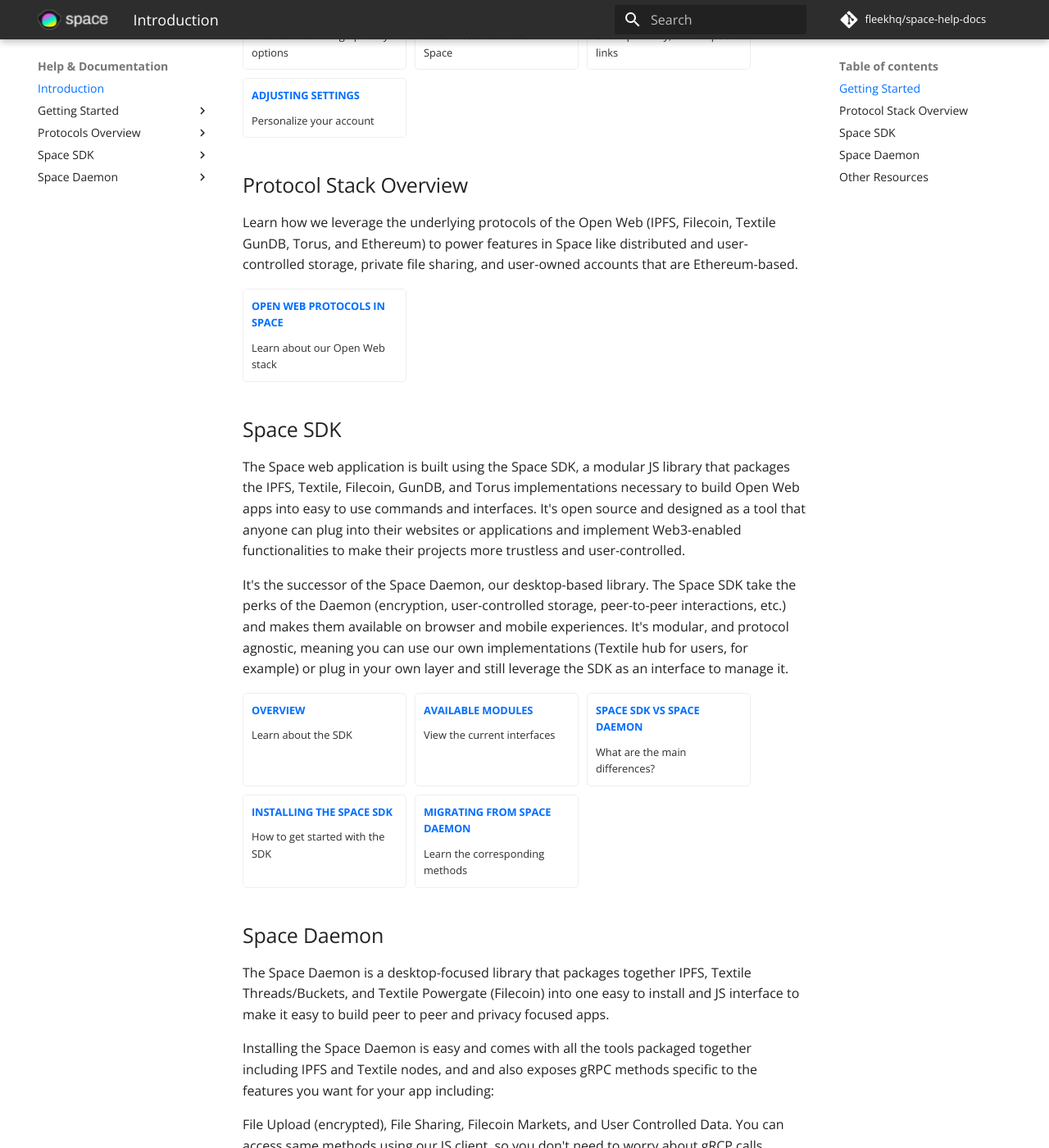
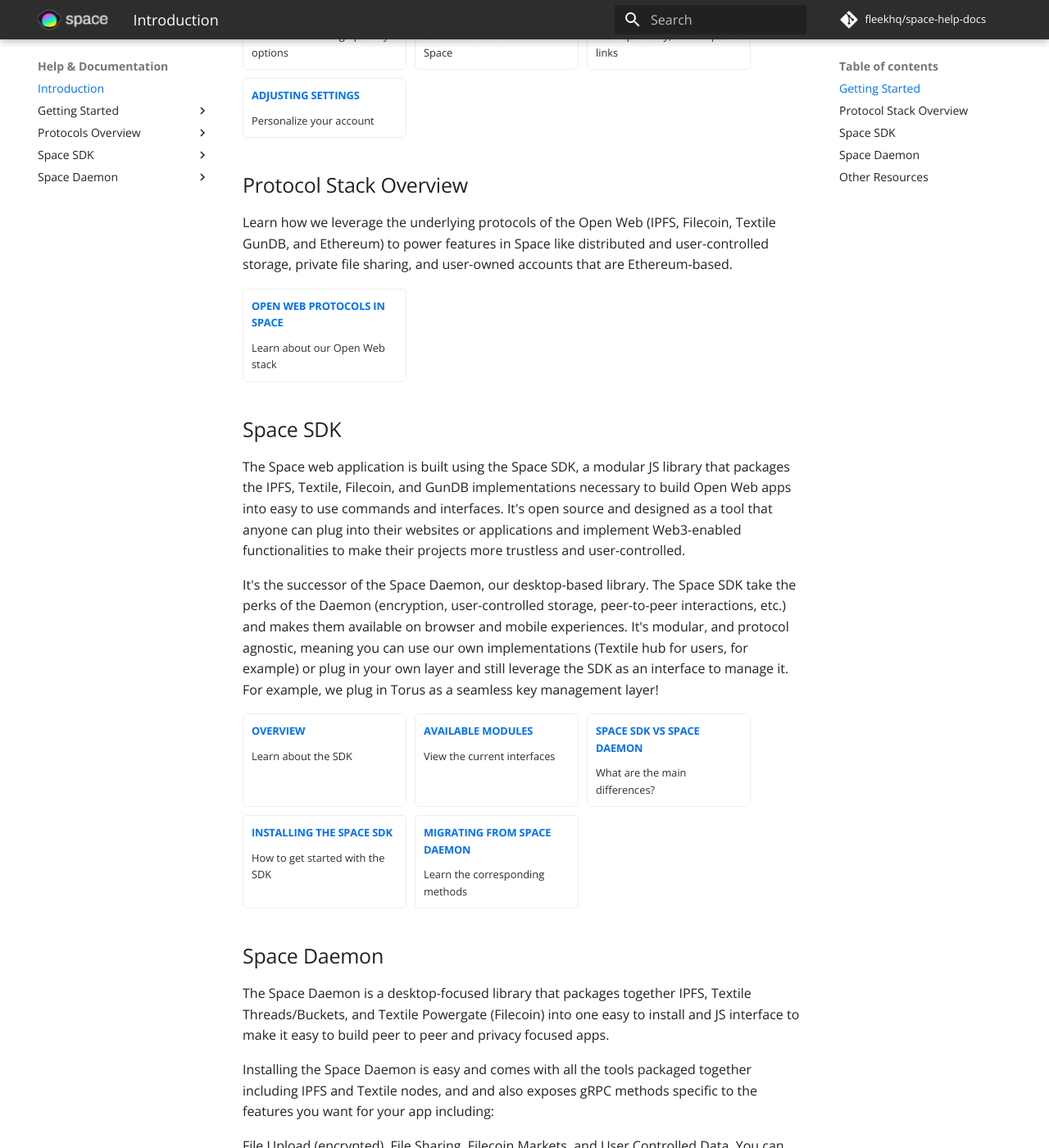
Before and after one commit to FleekHQ/space-help-docs, an MkDocs documentation site: the page built from docs/index.md, in a window 1280 px wide and 1400 px high, scrolled down 1201 px. Shown: the whole window at 82% size. Built offline with MkDocs 1.6.1 and Material for MkDocs 9.7.7, drawn with Linux system fonts in a browser that asks for light colours; a script that is not in the unit is left out; comment, search, counter and statistics services are not loaded; some of the changed text lies outside the part shown.

Commit message:
Torus addition

```diff
--- a/docs/index.md
+++ b/docs/index.md
@@ -18,7 +18,7 @@
 
 **Need support or have an idea to share?** talk to our team using the **pop-up chat window** to the right of the screen.
 
-Space is an open-source, user-controlled, and encrypted platform for storing and sharing files. It is built using Open Web protocols like IPFS, Textile, Filecoin, GunDB, Ethereum, and Torus through the open source Space SDK library, built by us to and available for anyone that also wants to create applications or websites powered by the underlying protocols of the Open Web. Made by the team at [Fleek](https://fleek.co/).
+Space is an open-source, user-controlled, and encrypted platform for storing and sharing files. It is built using Open Web protocols like IPFS, Textile, Filecoin, GunDB, and Ethereum through the open source Space SDK library, built by us to and available for anyone that also wants to create applications or websites powered by the underlying protocols of the Open Web. Made by the team at [Fleek](https://fleek.co/).
 
 In its first Beta release, Space is available as a **browser application**, accessible from any browser through our [Website](https://space.storage).
 
@@ -51,7 +51,7 @@
 
 ## Protocol Stack Overview
 
-Learn how we leverage the underlying protocols of the Open Web (IPFS, Filecoin, Textile GunDB, Torus, and Ethereum) to power features in Space like distributed and user-controlled storage, private file sharing, and user-owned accounts that are Ethereum-based.
+Learn how we leverage the underlying protocols of the Open Web (IPFS, Filecoin, Textile GunDB, and Ethereum) to power features in Space like distributed and user-controlled storage, private file sharing, and user-owned accounts that are Ethereum-based.
 
 <div class="prev-boxes-list">
 <a href="./protocols-overview/overview/" class="prev-box">
@@ -63,9 +63,9 @@
 
 ## Space SDK
 
-The Space web application is built using the Space SDK, a modular JS library that packages the IPFS, Textile, Filecoin, GunDB, and Torus implementations necessary to build Open Web apps into easy to use commands and interfaces. It's open source and designed as a tool that anyone can plug into their websites or applications and implement Web3-enabled functionalities to make their projects more trustless and user-controlled.
+The Space web application is built using the Space SDK, a modular JS library that packages the IPFS, Textile, Filecoin, and GunDB implementations necessary to build Open Web apps into easy to use commands and interfaces. It's open source and designed as a tool that anyone can plug into their websites or applications and implement Web3-enabled functionalities to make their projects more trustless and user-controlled.
 
-It's the successor of the Space Daemon, our desktop-based library. The Space SDK take the perks of the Daemon (encryption, user-controlled storage, peer-to-peer interactions, etc.) and makes them available on browser and mobile experiences. It's modular, and protocol agnostic, meaning you can use our own implementations (Textile hub for users, for example) or plug in your own layer and still leverage the SDK as an interface to manage it.
+It's the successor of the Space Daemon, our desktop-based library. The Space SDK take the perks of the Daemon (encryption, user-controlled storage, peer-to-peer interactions, etc.) and makes them available on browser and mobile experiences. It's modular, and protocol agnostic, meaning you can use our own implementations (Textile hub for users, for example) or plug in your own layer and still leverage the SDK as an interface to manage it. For example, we plug in Torus as a seamless key management layer!
 
 <div class="prev-boxes-list">
 <a href="./space-sdk/overview/#Introduction" class="prev-box">
```
Also changed, not shown: docs/space-sdk/overview.md (+2 -2 lines).
